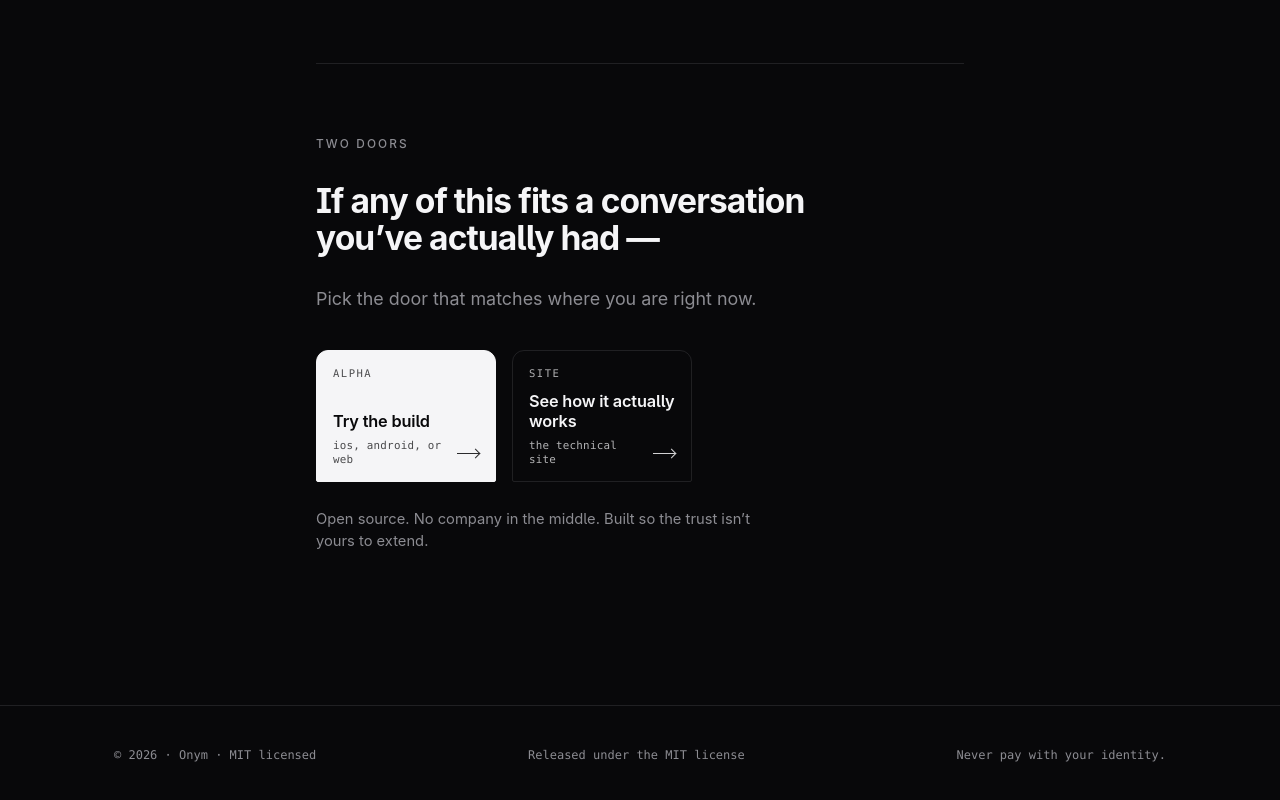
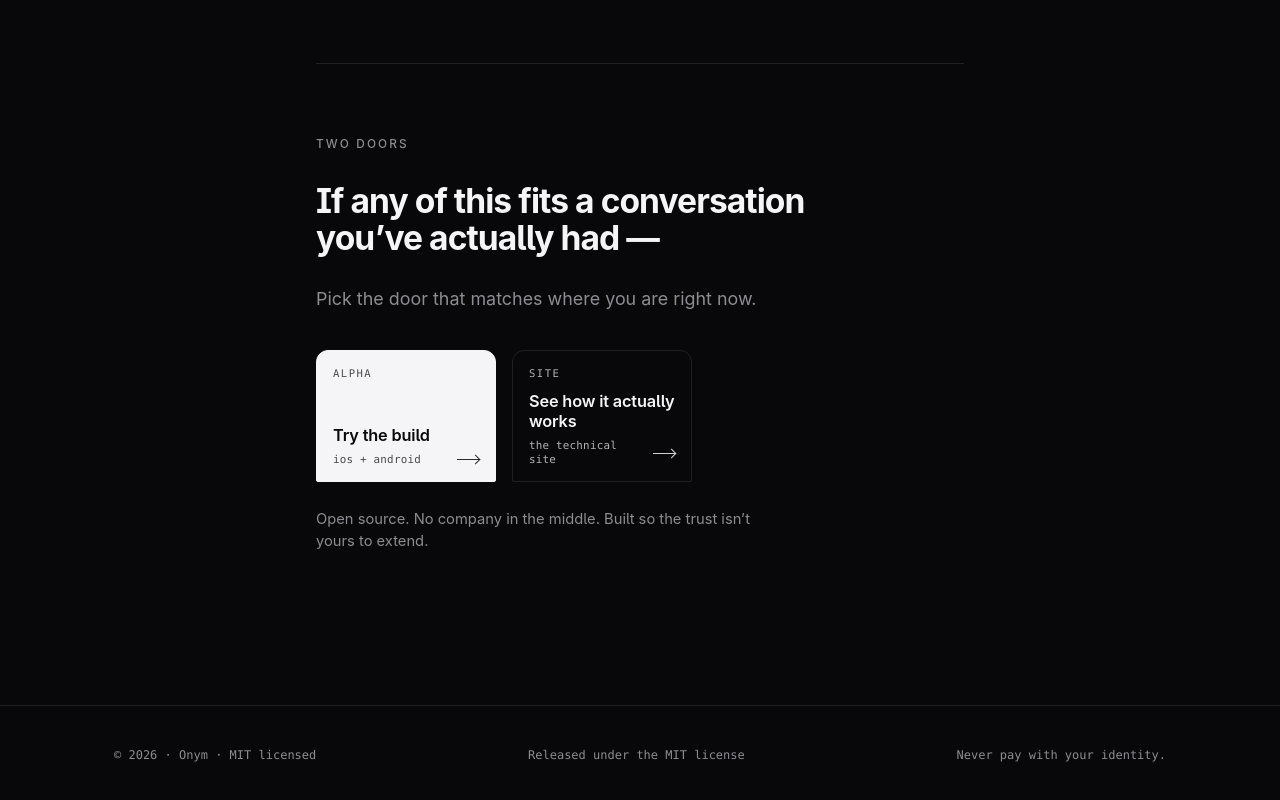
Before and after one commit to onymchat/onym-website, a plain HTML site: page public/humans/index.html in a window 1280 px wide. Shown: the part 4679-5479 px from the top of the page. Drawn offline with nearby package versions, Linux system fonts and the light colour scheme.

Commit message:
humans: drop the "web" claim from the alpha-door caption (en + ru)
Live /humans/ said "ios, android, or web" under the Try-the-build door.
There is no web build — the alpha is iOS + Android only (matching
/about/, /ru/press/, /qa/ filters, and onym-ios + onym-android repos).
Trim the caption to "ios + android" in both locales so /humans/ stops
overclaiming a platform that doesn't exist.

Co-Authored-By: Claude Opus 4.7 (1M context) <noreply@anthropic.com>

```diff
--- a/public/humans/index.html
+++ b/public/humans/index.html
@@ -1139,7 +1139,7 @@
       <span class="h-door-eyebrow">alpha</span>
       <span class="h-door-heading">Try the build</span>
       <span class="h-door-foot">
-        <span class="h-door-caption">ios, android, or web</span>
+        <span class="h-door-caption">ios + android</span>
         <span class="h-door-arrow" aria-hidden="true"></span>
       </span>
     </a>
```
Also changed, not shown: public/ru/humans/index.html (+1 -1 lines).
